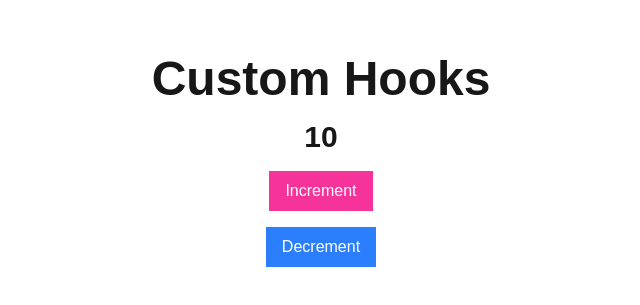
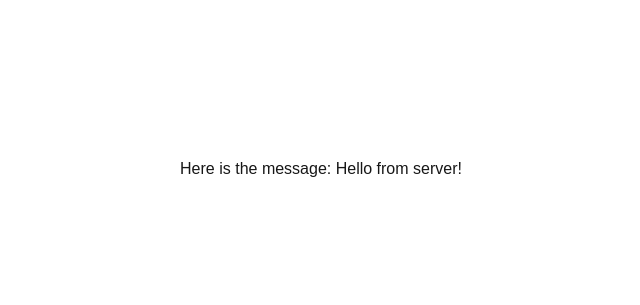
Before and after one commit to Bhawna0034/Next.js-React-Revision, a Next.js app: page / in a window 1280 px wide. Shown: the part 231-536 px from the top of the page, without its empty margins (319-959 px from the left). Built offline with nearby package versions, Linux system fonts and the light colour scheme.

Commit message:
use() Hook

```diff
--- /dev/null
+++ b/src/app/components/use/MessageContainer.js
@@ -0,0 +1,25 @@
+"use client"
+import { use, Suspense } from "react";
+
+function Message({ messagePromise }) {
+  const messageContent = use(messagePromise);
+  return <p>Here is the message: {messageContent}</p>;
+}
+
+async function fetchMessage() {
+    return new Promise((resolve) => {
+      setTimeout(() => resolve("Hello from server!"), 1000);
+    });
+  }
+
+
+const MessageContainer = () => {
+    const messagePromise = fetchMessage();
+  return (
+    <Suspense fallback={<p>⌛Downloading message...</p>}>
+      <Message messagePromise={messagePromise} />
+    </Suspense>
+  );
+}
+
+export default MessageContainer;
--- a/src/app/page.js
+++ b/src/app/page.js
@@ -1,16 +1,12 @@
 "use client"
 import Image from "next/image";
-import GetRef from "./components/useRef/GetRef";
-import PasswordId from "./components/useId/PasswordId";
-import ThemeSwitcher from "./components/ContextAPI/ThemeSwitcher";
-import CustomHook from "./components/Custom Hooks/CustomHook";
-import CounterCustom from "./components/Custom Hooks/CounterCustom";
+import MessageContainer from "./components/use/MessageContainer";
 
 export default function Home() {
   const isLoggedIn = true;
   return (
     <main className="flex items-center justify-center h-lvh">
-     <CounterCustom/>
+     <MessageContainer/>
     </main>
   );
 }
```
